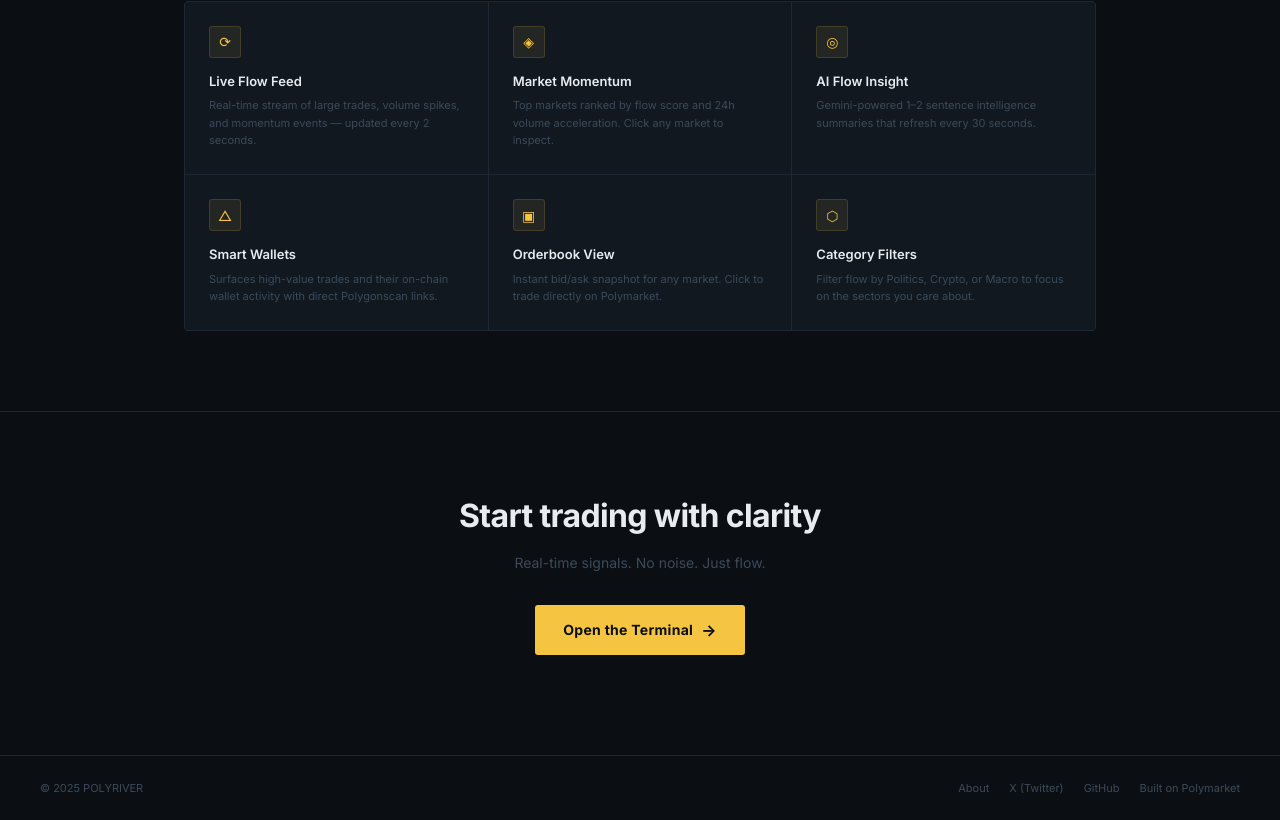
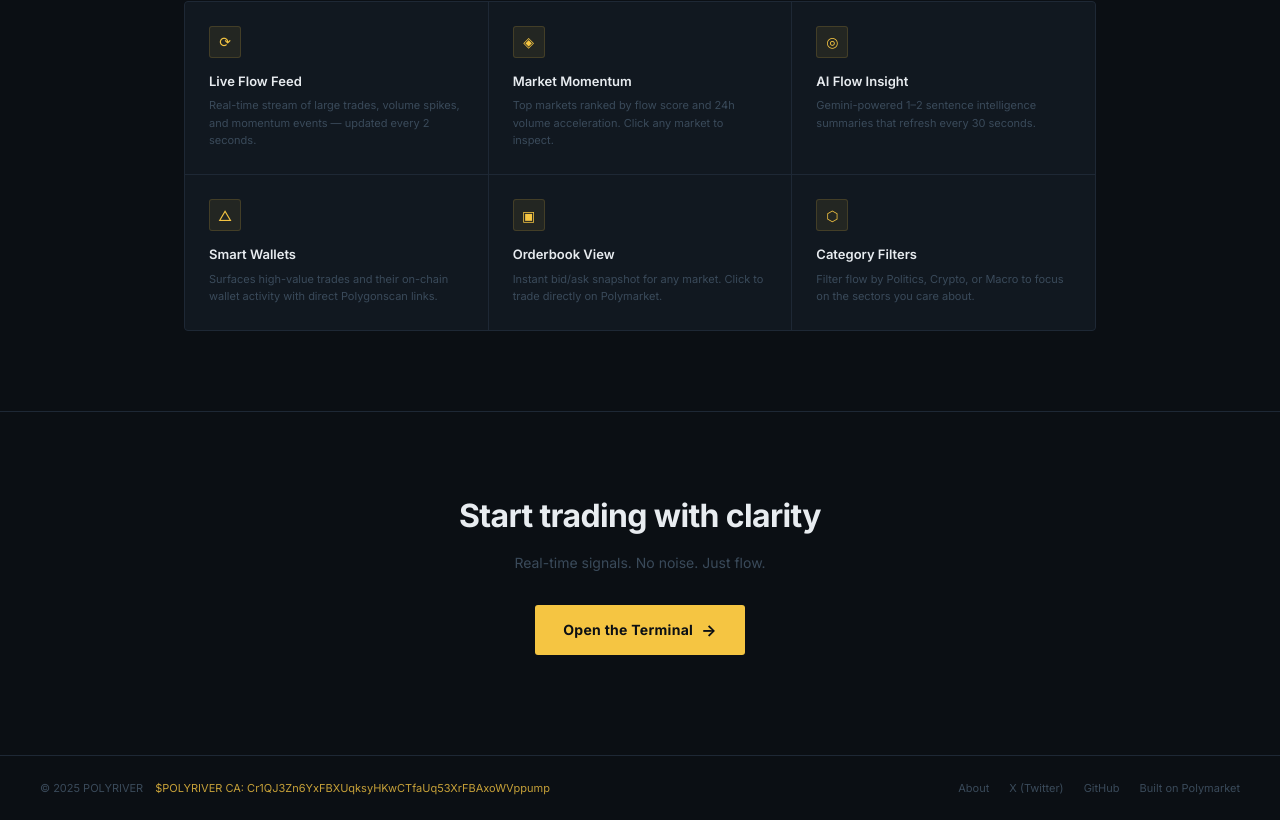
Before and after one commit to polyrider/polyriver, a Next.js app: page / in a window 1280 px wide. Shown: the part 1395-2215 px from the top of the page. Built offline with nearby package versions, Linux system fonts and the light colour scheme.

Commit message:
feat: add token CA to footers

```diff
--- a/app/about/page.tsx
+++ b/app/about/page.tsx
@@ -478,7 +478,10 @@
 
         {/* Footer */}
         <footer className="about-footer">
-          <span className="about-footer-copy">© 2025 PolyRiver</span>
+          <div style={{ display:'flex', alignItems:'center', gap:12 }}>
+            <span className="about-footer-copy">© 2025 PolyRiver</span>
+            <span className="about-footer-copy" style={{ color: '#F5C542', opacity: 0.8 }}>$POLYRIVER CA: Cr1QJ3Zn6YxFBXUqksyHKwCTfaUq53XrFBAxoWVppump</span>
+          </div>
           <div style={{ display:'flex', gap:20 }}>
             <a href="https://x.com/polyriver_app" target="_blank" rel="noopener noreferrer" className="about-footer-link">X (Twitter)</a>
             <a href="https://github.com/polyrider/polyriver" target="_blank" rel="noopener noreferrer" className="about-footer-link">GitHub</a>
--- a/app/page.tsx
+++ b/app/page.tsx
@@ -713,8 +713,9 @@
 
         {/* Footer */}
         <footer className="landing-footer">
-          <div style={{ display:'flex', alignItems:'center', gap:10 }}>
+          <div style={{ display:'flex', alignItems:'center', gap:12 }}>
             <span className="footer-copy">© 2025 POLYRIVER</span>
+            <span className="footer-copy" style={{ color: 'var(--accent-yellow)', opacity: 0.8 }}>$POLYRIVER CA: Cr1QJ3Zn6YxFBXUqksyHKwCTfaUq53XrFBAxoWVppump</span>
           </div>
           <div style={{ display:'flex', alignItems:'center', gap:20 }}>
             <Link href="/about" className="footer-poly">About</Link>
```
